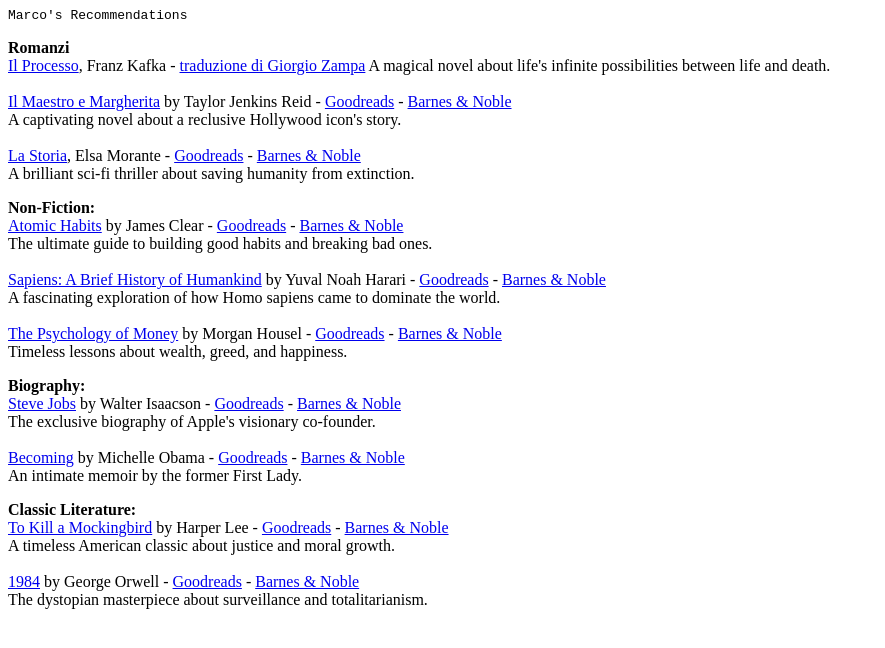
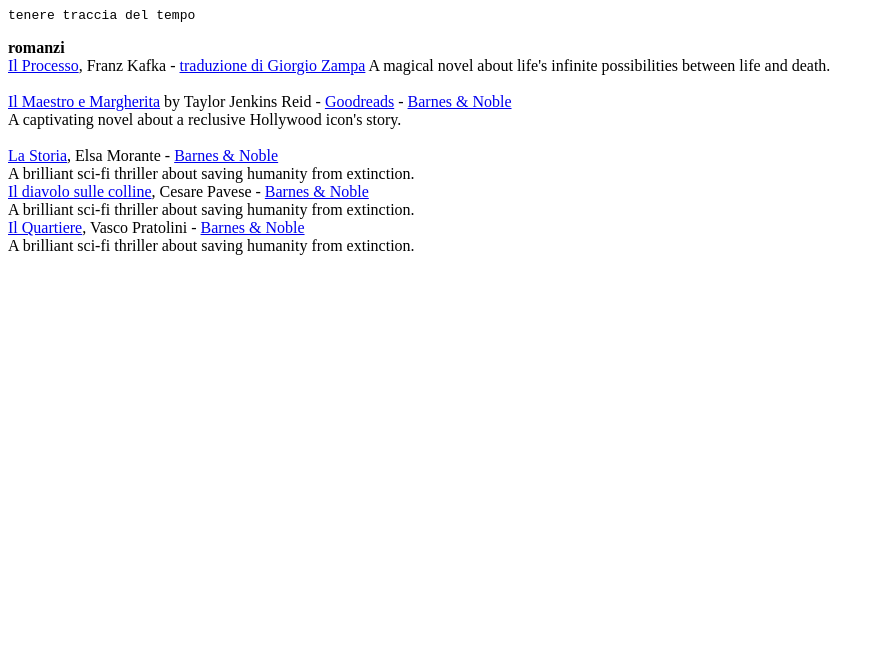
Before and after one commit to MiceliMarco/books, a plain HTML site: page index.html in a window 1280 px wide. Shown: the whole page, without its empty margins (0-885 px from the left). Drawn offline with Linux system fonts and the light colour scheme.

Commit message:
Update index.html

```diff
--- a/index.html
+++ b/index.html
@@ -3,13 +3,13 @@
 <head>
    <meta http-equiv="Content-Type" content="text/html; charset=iso-8859-1">
    <meta name="Author" content="Marco">
-   <title>Marco's Recommendations</title>
+   <title>books</title>
 </head>
 <body>
-<tt>Marco's Recommendations</tt>
+<tt>tenere traccia del tempo</tt>
 <p>
 
-<b>Romanzi</b><br>
+<b>romanzi</b><br>
 <a href="https://github.com/academicpages/academicpages.github.io">Il Processo</a>, Franz Kafka
 - <a href="https://www.adelphi.it/libro/9788845934674"> traduzione di Giorgio Zampa</a>
 A magical novel about life's infinite possibilities between life and death.<br><br>
@@ -19,49 +19,17 @@ A magical novel about life's infinite possibilities between life and death.<br><
 - <a href="https://www.barnesandnoble.com/w/the-seven-husbands-of-evelyn-hugo-taylor-jenkins-reid/1125910298">Barnes & Noble</a><br>
 A captivating novel about a reclusive Hollywood icon's story.<br><br>
 
-<a href="https://www.amazon.com/Project-Hail-Mary-Andy-Weir/dp/0593135202">La Storia</a>, Elsa Morante
-- <a href="https://www.goodreads.com/book/show/54493401-project-hail-mary">Goodreads</a>
+<a href="https://www.einaudi.it/catalogo-libri/narrativa-italiana/narrativa-italiana-del-novecento/la-storia-elsa-morante-9788806219642/">La Storia</a>, Elsa Morante
 - <a href="https://www.barnesandnoble.com/w/project-hail-mary-andy-weir/1137989623">Barnes & Noble</a><br>
 A brilliant sci-fi thriller about saving humanity from extinction.<br>
 
-<p><b>Non-Fiction:</b><br>
-<a href="https://www.amazon.com/Atomic-Habits-Proven-Build-Break/dp/0735211299">Atomic Habits</a> by James Clear
-- <a href="https://www.goodreads.com/book/show/40121378-atomic-habits">Goodreads</a>
-- <a href="https://www.barnesandnoble.com/w/atomic-habits-james-clear/1128281370">Barnes & Noble</a><br>
-The ultimate guide to building good habits and breaking bad ones.<br><br>
+<a href="https://www.einaudi.it/catalogo-libri/narrativa-italiana/narrativa-italiana-del-novecento/la-storia-elsa-morante-9788806219642/">Il diavolo sulle colline</a>, Cesare Pavese
+- <a href="https://www.barnesandnoble.com/w/project-hail-mary-andy-weir/1137989623">Barnes & Noble</a><br>
+A brilliant sci-fi thriller about saving humanity from extinction.<br>
 
-<a href="https://www.amazon.com/Sapiens-Humankind-Yuval-Noah-Harari/dp/0062316095">Sapiens: A Brief History of Humankind</a> by Yuval Noah Harari
-- <a href="https://www.goodreads.com/book/show/23692271-sapiens">Goodreads</a>
-- <a href="https://www.barnesandnoble.com/w/sapiens-yuval-noah-harari/1119765064">Barnes & Noble</a><br>
-A fascinating exploration of how Homo sapiens came to dominate the world.<br><br>
-
-<a href="https://www.amazon.com/Psychology-Money-Timeless-lessons-happiness/dp/0857197681">The Psychology of Money</a> by Morgan Housel
-- <a href="https://www.goodreads.com/book/show/41881472-the-psychology-of-money">Goodreads</a>
-- <a href="https://www.barnesandnoble.com/w/the-psychology-of-money-morgan-housel/1137094058">Barnes & Noble</a><br>
-Timeless lessons about wealth, greed, and happiness.<br>
-
-<p><b>Biography:</b><br>
-<a href="https://www.amazon.com/Steve-Jobs-Walter-Isaacson/dp/1451648537">Steve Jobs</a> by Walter Isaacson
-- <a href="https://www.goodreads.com/book/show/11084145-steve-jobs">Goodreads</a>
-- <a href="https://www.barnesandnoble.com/w/steve-jobs-walter-isaacson/1100131239">Barnes & Noble</a><br>
-The exclusive biography of Apple's visionary co-founder.<br><br>
-
-<a href="https://www.amazon.com/Becoming-Michelle-Obama/dp/1524763136">Becoming</a> by Michelle Obama
-- <a href="https://www.goodreads.com/book/show/38746485-becoming">Goodreads</a>
-- <a href="https://www.barnesandnoble.com/w/becoming-michelle-obama/1129266512">Barnes & Noble</a><br>
-An intimate memoir by the former First Lady.<br>
-
-<p><b>Classic Literature:</b><br>
-<a href="https://www.amazon.com/Kill-Mockingbird-Harper-Lee/dp/0061120081">To Kill a Mockingbird</a> by Harper Lee
-- <a href="https://www.goodreads.com/book/show/2657.To_Kill_a_Mockingbird">Goodreads</a>
-- <a href="https://www.barnesandnoble.com/w/to-kill-a-mockingbird-harper-lee/1100550703">Barnes & Noble</a><br>
-A timeless American classic about justice and moral growth.<br><br>
-
-<a href="https://www.amazon.com/1984-George-Orwell/dp/0452284236">1984</a> by George Orwell
-- <a href="https://www.goodreads.com/book/show/40961427-1984">Goodreads</a>
-- <a href="https://www.barnesandnoble.com/w/1984-george-orwell/1116668135">Barnes & Noble</a><br>
-The dystopian masterpiece about surveillance and totalitarianism.<br>
-
+<a href="https://www.einaudi.it/catalogo-libri/narrativa-italiana/narrativa-italiana-del-novecento/la-storia-elsa-morante-9788806219642/">Il Quartiere</a>, Vasco Pratolini
+- <a href="https://www.barnesandnoble.com/w/project-hail-mary-andy-weir/1137989623">Barnes & Noble</a><br>
+A brilliant sci-fi thriller about saving humanity from extinction.<br>
 
 </body>
 </html>
```
